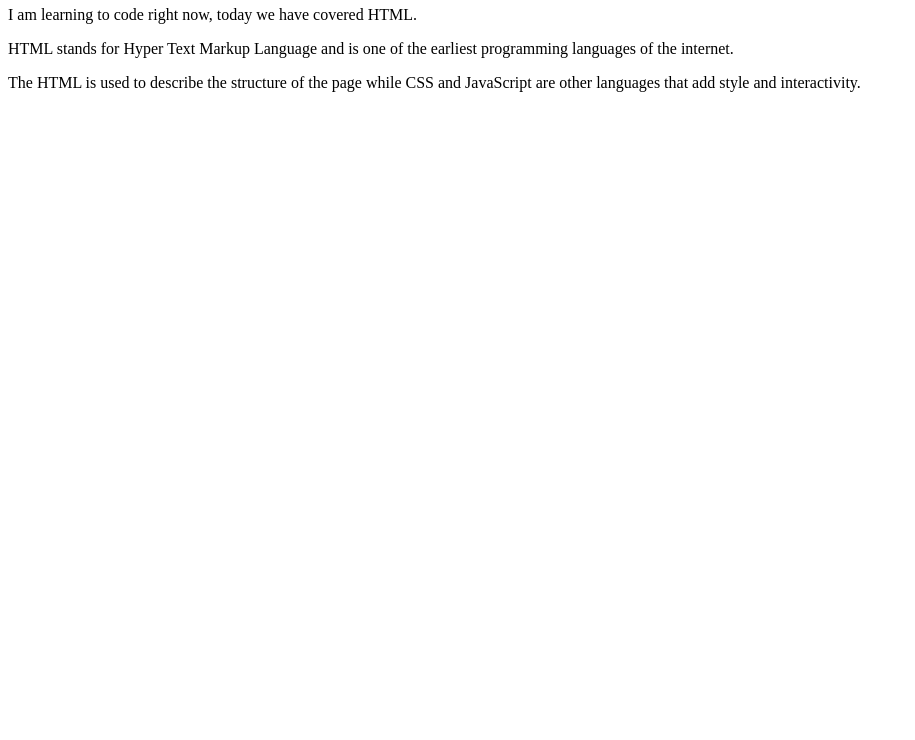
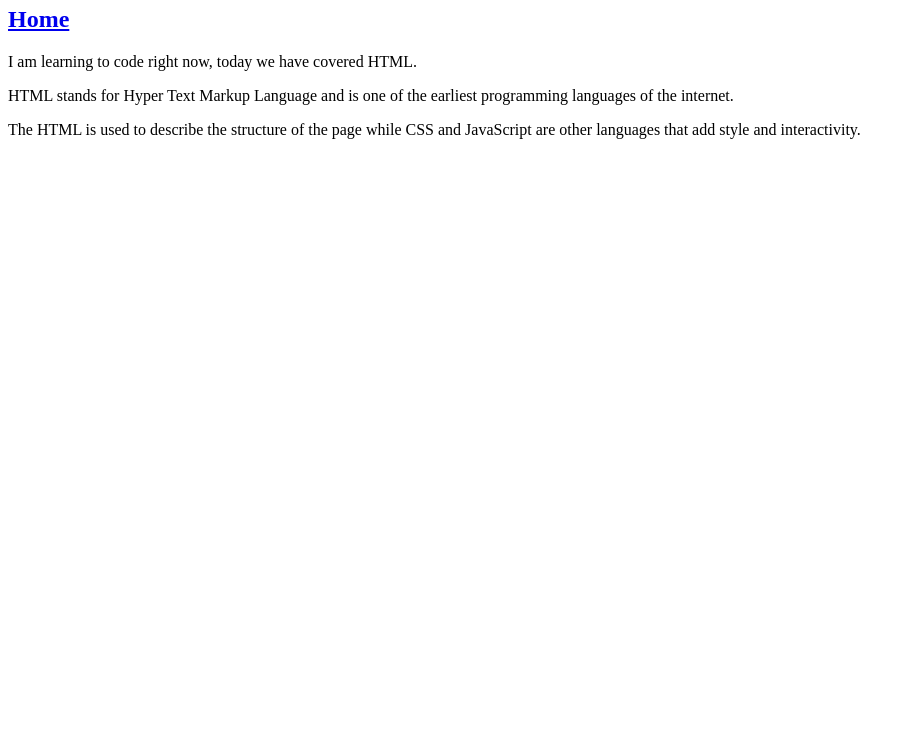
Before and after one commit to mattjbones/blog, a plain HTML site: page learning.html in a window 1280 px wide. Shown: the part 60-800 px from the top of the page, without its empty margins (0-915 px from the left). Drawn offline with Linux system fonts and the light colour scheme.

Commit message:
adding link back home

```diff
--- a/learning.html
+++ b/learning.html
@@ -5,6 +5,9 @@
   </head>
   <body>
     <h1>Learning...</h1>
+    <h2>
+      <a href="/blog">Home</a>
+    </h2>
     <p>
       I am learning to code right now, today we have covered HTML.
     </p>
```
